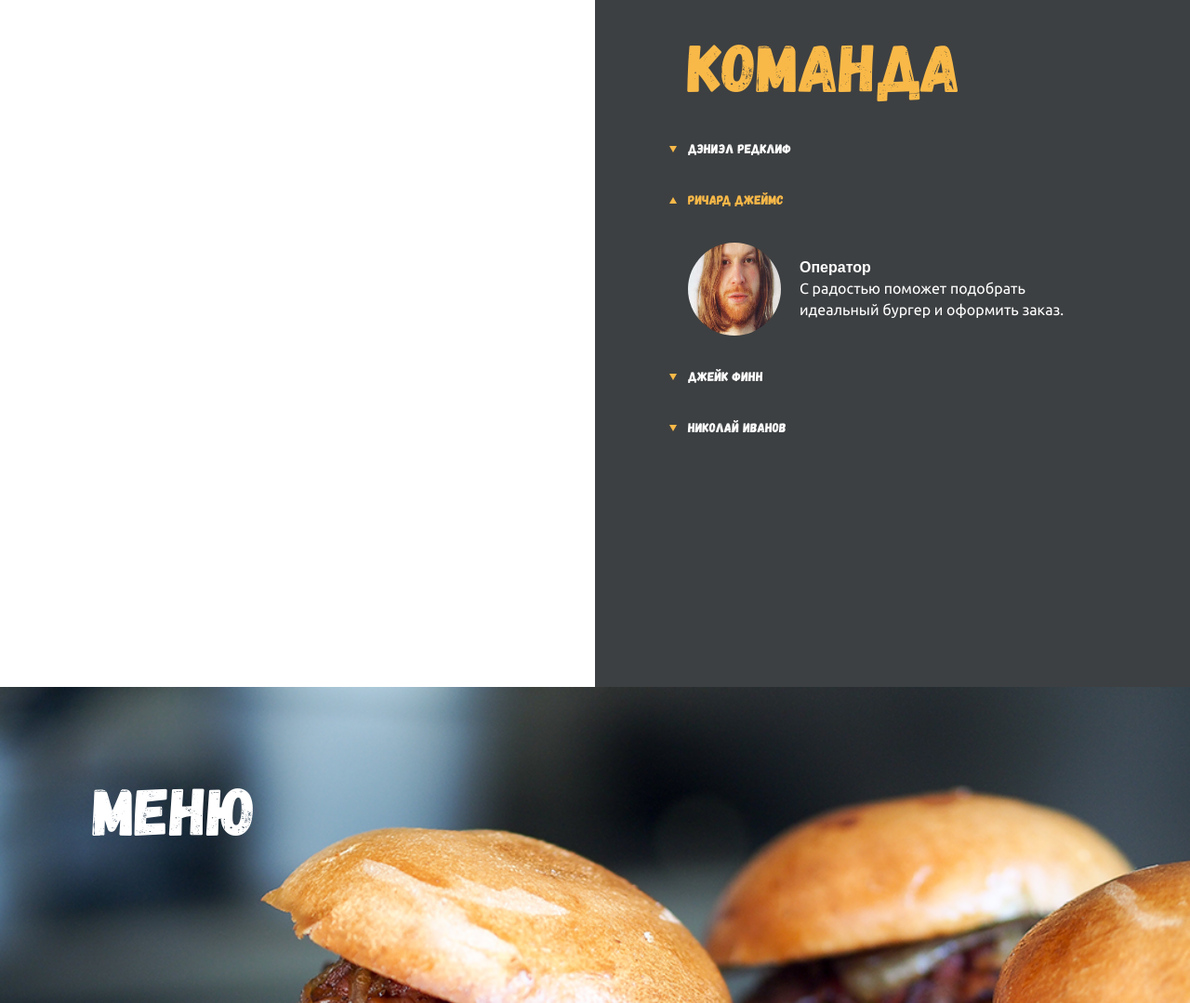
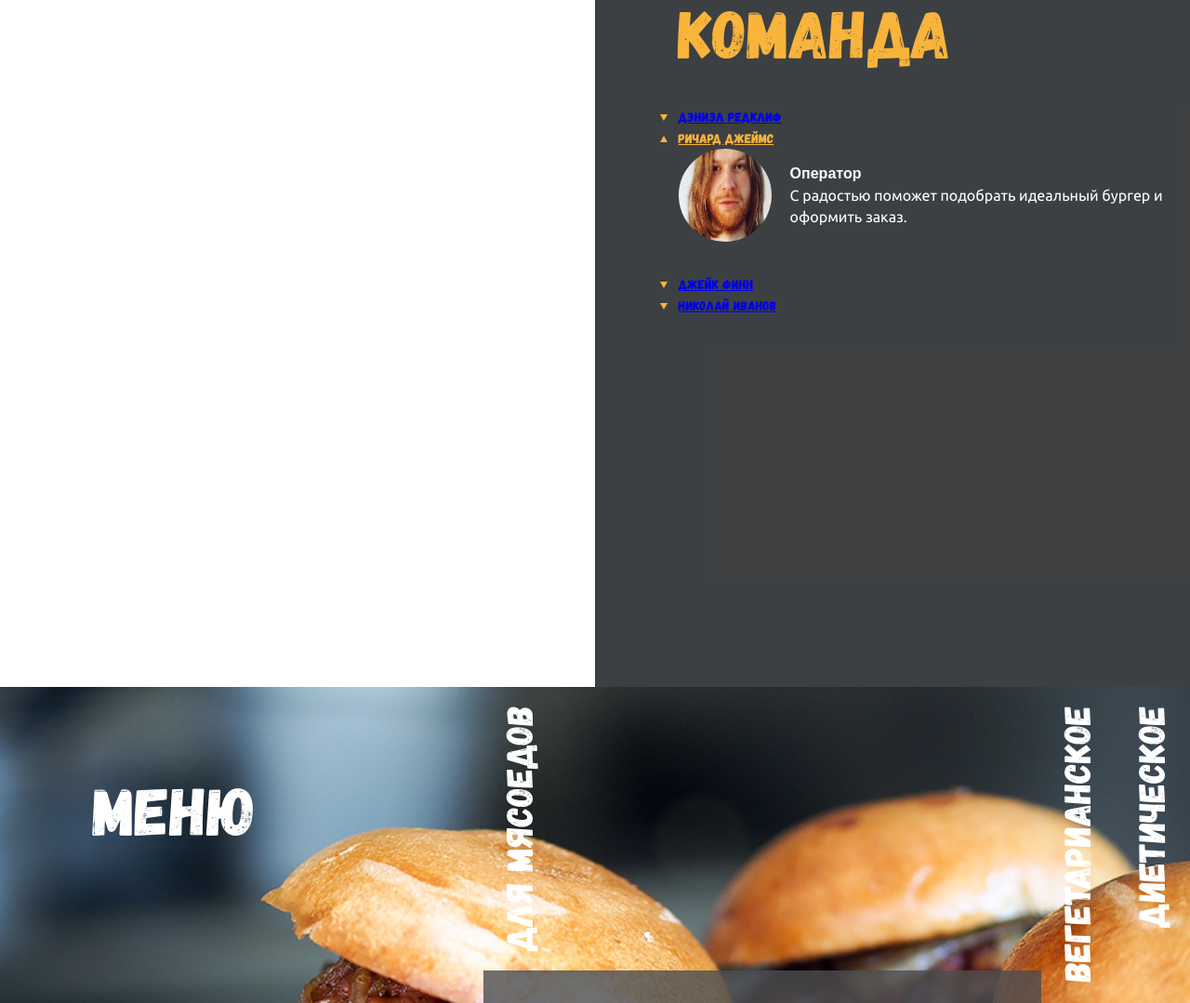
Before and after one commit to perizatkozhageldina/burger, a plain HTML site: page index.html in a window 1280 px wide. Shown: the part 1661-2740 px from the top of the page at 93% size. Drawn offline with Linux system fonts and the light colour scheme.

Commit message:
some changes

```diff
--- a/css/blocks/contacts.scss
+++ b/css/blocks/contacts.scss
@@ -1,5 +1,6 @@
 .contacts {
     position: relative;
+    font-size: 14px;
 }
 
 .map {
@@ -18,7 +19,7 @@
     display: flex;
     flex-direction: row;
     justify-content: space-between;
-    align-items: flex-start;
+    align-items: center;
     margin-top: 10px;
 }
 
@@ -34,12 +35,13 @@
     cursor: pointer;
     display: flex;
     justify-content: flex-start;
-    max-height: 20px;
+    align-items: center;
 }
 
 .phone-icon {
     fill: $orange;
     max-width: 12px;
+    max-height: 11px;
 }
 
 .footer__number {
@@ -51,15 +53,16 @@
 
 .footer__socials {
     display: flex;
-    max-height: 20px;
 }
 
 .icon {
     cursor: pointer;
     max-width: 20px;
+    max-height: 20px;
     margin-right: 20px;
     color: $black;
     opacity: .3;
+    transition: opacity .4s;
 
     &:hover {
         fill: white;
--- a/css/blocks/menu.scss
+++ b/css/blocks/menu.scss
@@ -1,31 +1,29 @@
 .menu {
     background: url('../content/food/bg.png') center center / cover no-repeat;
     position: relative;
-    display: flex;
 }
 
 .menu__title {
     margin: 100px;
-    max-width: 20%;
 }
 
 .food {
     position: absolute;
     right: 0;
-    max-width: 80%;
+    height: 100%;
 }
 
 .food__list {
     display: flex;
+    height: 100%;
 }
 
 .food__item {
-    right: 0;
-    display: flex;
-    justify-content: flex-end;
-
+    height: 100%;
     &--active {
         .food__desc {
+            min-width: 600px;
+            max-height: 100%;
             background: #4c4e50;
             opacity: .8;
         }
@@ -38,8 +36,6 @@
     writing-mode: vertical-lr;
     transform: rotate(180deg);
     padding: 20px;
-    height: 100%;
-    display: flex;
 
     &--meat {
         background: url('../content/food/meateaters.png') center center / cover no-repeat;
@@ -60,5 +56,4 @@
 .food__text {
     color: white;
     margin: 50px;
-    text-align: justify;
 }
--- a/css/blocks/team.scss
+++ b/css/blocks/team.scss
@@ -6,15 +6,12 @@
 
 .team__box {
     position: absolute;
-    width: 50%;
-    height: 100%;
-    background-color: #2f3234;
-    opacity: 0.93;
+    left: 50%;
+    background-color: rgba(#2f3234, .93);
     right: 0;
-}
-
-.team__info {
-    margin: 100px;
+    top: 0;
+    bottom: 0;
+    padding: 5% 2% 0 7%;
 }
 
 .members__name {
--- a/index.html
+++ b/index.html
@@ -108,14 +108,11 @@
             </div>
         </section>
         <section class="section section--non-centered team">
-            <div class="container">
             <div class="team__box">
-                    <div class="team__info">
                 <h2 class="title">Команда</h2>
-                        <div class="accordeon members">
                 <ul class="members__list">
                     <li class="members__item">
-                                    <h3 class="members__name">Дэниэл Редклиф</h3>
+                        <a href="#" class="members__name">Дэниэл Редклиф</a>
                         <div class="members__elem">
                             <div class="members__avatar">
                                 <img src="content/team/avatar.png" alt="photo" class="members__pic">
@@ -129,7 +126,7 @@
                         </div>
                     </li>
                     <li class="members__item members__item--active">
-                                    <h3 class="members__name">Ричард Джеймс</h3>
+                        <a href="#" class="members__name">Ричард Джеймс</a>
                         <div class="members__elem">
                             <div class="members__avatar">
                                 <img src="content/team/avatar.png" alt="photo" class="members__pic">
@@ -143,7 +140,7 @@
                         </div>
                     </li>
                     <li class="members__item">
-                                    <h3 class="members__name">Джейк Финн</h3>
+                        <a href="#" class="members__name">Джейк Финн</a>
                         <div class="members__elem">
                             <div class="members__avatar">
                                 <img src="content/team/avatar.png" alt="photo" class="members__pic">
@@ -157,7 +154,7 @@
                         </div>
                     </li>
                     <li class="members__item">
-                                    <h3 class="members__name">Николай Иванов</h3>
+                        <a href="#" class="members__name">Николай Иванов</a>
                         <div class="members__elem">
                             <div class="members__avatar">
                                 <img src="content/team/avatar.png" alt="photo" class="members__pic">
@@ -171,9 +168,6 @@
                         </div>
                     </li>
                 </ul>
-                        </div>
-                    </div>
-                </div>
             </div>
         </section>
         <section class="section section--non-centered menu">
```
Also changed, not shown: css/main.css. Lines whose indentation alone changed are shown as unchanged.
